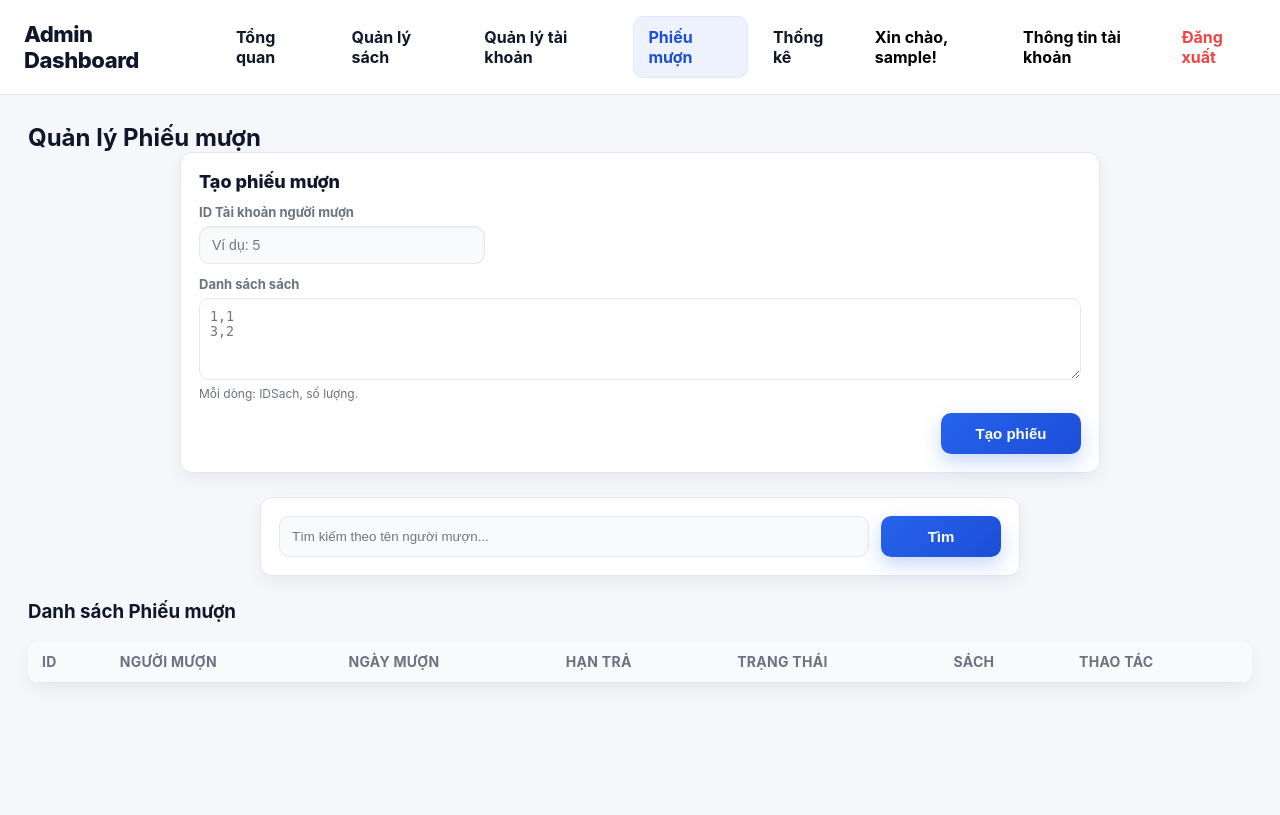
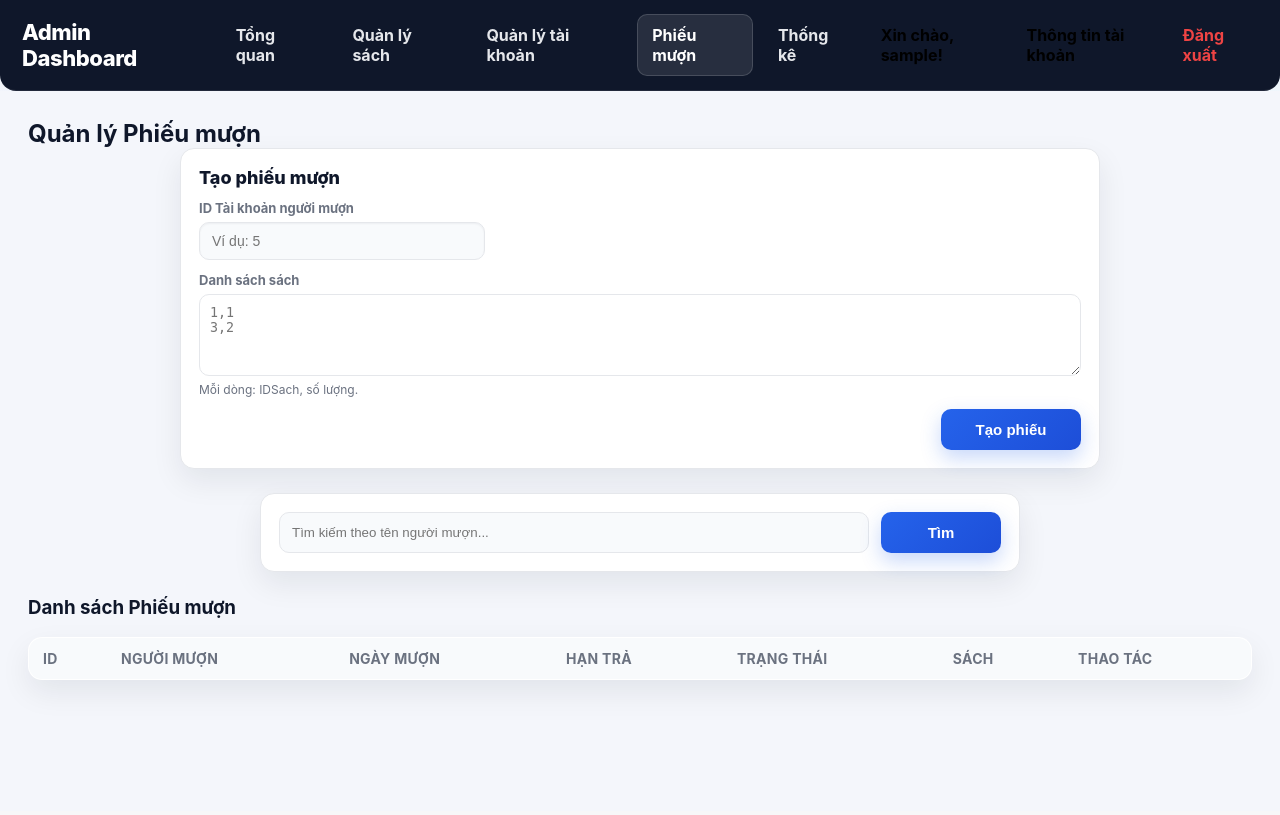
Before and after one commit to luluon-cyper/library_mini, a PHP site: the page made by admin_loans.php in a window 1280 px wide. After the commit the page ends 692 px from the top, so only its background shows below. Run offline with PHP 8.4, Linux system fonts and the light colour scheme; the visitor is signed in with stand-in values (Sample User, id 1); data that the repository does not hold is empty.

Commit message:
Update UI

```diff
--- a/css/new_style.css
+++ b/css/new_style.css
@@ -185,7 +185,13 @@ h1, h2, h3, h4 {
 .user-actions {
   display: flex;
   align-items: center;
-  gap: 18px;
+  gap: 14px;
+}
+
+.admin-user-actions {
+  display: flex;
+  align-items: center;
+  gap: 12px;
 }
 
 /* --- User Book List --- */
@@ -489,3 +495,128 @@ h1, h2, h3, h4 {
   .app-header { flex-direction: column; align-items: flex-start; gap: 10px; }
   .search-bar-header { width: 100%; }
 }
+
+/* --- Modern theme overrides (layout refresh) --- */
+:root {
+  --primary: #2563eb;
+  --primary-dark: #1d4ed8;
+  --bg: #f4f6fb;
+  --card: #ffffff;
+  --text: #0f172a;
+  --muted: #6b7280;
+  --border: #e5e7eb;
+  --shadow: 0 12px 30px rgba(15, 23, 42, 0.08);
+  --radius: 14px;
+  --success: #16a34a;
+  --error: #ef4444;
+}
+
+body {
+  background: radial-gradient(circle at 20% 20%, #e0ebff 0, transparent 25%),
+              radial-gradient(circle at 80% 0%, #e5f7ff 0, transparent 30%),
+              var(--bg);
+  color: var(--text);
+  font-family: "Inter", "Segoe UI", Arial, sans-serif;
+}
+
+.app-header {
+  background: #0f172a;
+  color: #fff;
+  border-bottom: 1px solid rgba(255,255,255,0.08);
+  border-radius: 0 0 16px 16px;
+  padding: 14px 22px;
+}
+.app-header .logo { color: #fff; }
+.admin-menu a,
+.user-header .logout-link {
+  color: #e5e7eb;
+}
+.admin-menu a.active {
+  background: rgba(255,255,255,0.1);
+  color: #fff;
+  border-color: rgba(255,255,255,0.15);
+}
+.admin-menu a:hover { background: rgba(255,255,255,0.08); }
+
+.greet-link { color: #000; font-weight: 700; }
+.logout-link { color: var(--error); font-weight: 700; }
+
+.user-actions,
+.admin-user-actions {
+  display: flex;
+  align-items: center;
+  gap: 14px;
+}
+
+.book-container { padding: 24px; display: flex; justify-content: center; }
+#booksContainer {
+  width: min(1200px, 100%);
+  display: grid;
+  grid-template-columns: repeat(auto-fit, minmax(240px, 1fr));
+  gap: 16px;
+}
+.book-card {
+  background: var(--card);
+  border: 1px solid var(--border);
+  border-radius: var(--radius);
+  box-shadow: var(--shadow);
+  display: grid;
+  grid-template-columns: auto 1fr;
+  gap: 12px;
+  padding: 16px;
+}
+.book-thumb img {
+  width: 96px;
+  height: 128px;
+  object-fit: cover;
+  border-radius: 12px;
+  border: 1px solid var(--border);
+  box-shadow: 0 4px 10px rgba(0,0,0,0.06);
+}
+.book-info h3 { margin: 0; font-size: 18px; }
+.book-status {
+  padding: 6px 10px;
+  border-radius: 999px;
+  font-weight: 700;
+  font-size: 12px;
+  width: fit-content;
+}
+
+.auth-container,
+.add-form,
+.edit-form-container,
+.card-table table {
+  background: var(--card);
+  border: 1px solid var(--border);
+  border-radius: var(--radius);
+  box-shadow: var(--shadow);
+}
+
+.btn {
+  border-radius: 10px;
+  font-weight: 700;
+  box-shadow: 0 10px 20px rgba(37,99,235,0.18);
+}
+.btn.primary { background: linear-gradient(135deg, var(--primary), var(--primary-dark)); color: #fff; }
+.btn.outline { border: 2px solid var(--primary); color: var(--primary); background: #fff; }
+
+.admin-table {
+  border-radius: var(--radius);
+  box-shadow: var(--shadow);
+  overflow: hidden;
+}
+.admin-table th {
+  background: #f8fafc;
+  color: var(--muted);
+  text-transform: uppercase;
+  letter-spacing: 0.02em;
+}
+.admin-table tbody tr:hover { background: #f1f5f9; }
+
+.dashboard-summary {
+  grid-template-columns: repeat(auto-fit, minmax(220px, 1fr));
+}
+.summary-card {
+  border-radius: var(--radius);
+  box-shadow: var(--shadow);
+}
--- a/php/config.php
+++ b/php/config.php
@@ -4,10 +4,11 @@ define('DB_HOST','localhost');
 define('DB_USER','root');    // << THAY ĐỔI USERNAME DATABASE
 define('DB_PASS','');        // << THAY ĐỔI PASSWORD DATABASE
 define('DB_NAME','library_db'); // << PHẢI KHỚP VỚI init.sql
+define('DB_PORT',3306);
 
 function getConn(){
     // Tạo kết nối mới
-    $mysqli = @new mysqli(DB_HOST, DB_USER, DB_PASS, DB_NAME);
+    $mysqli = @new mysqli(DB_HOST, DB_USER, DB_PASS, DB_NAME, DB_PORT);
 
     // Xử lý lỗi kết nối
     if($mysqli->connect_errno){
```
